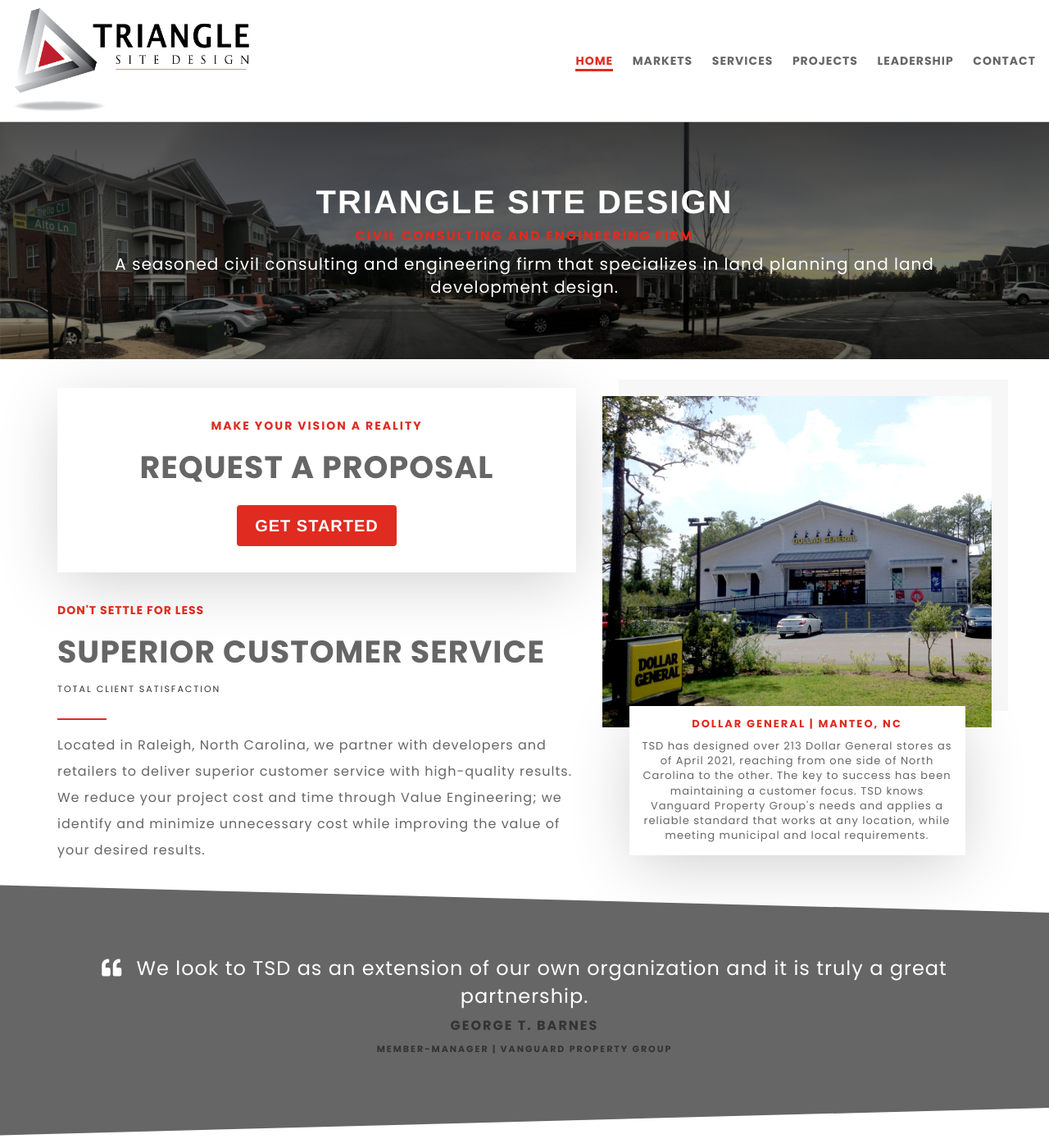
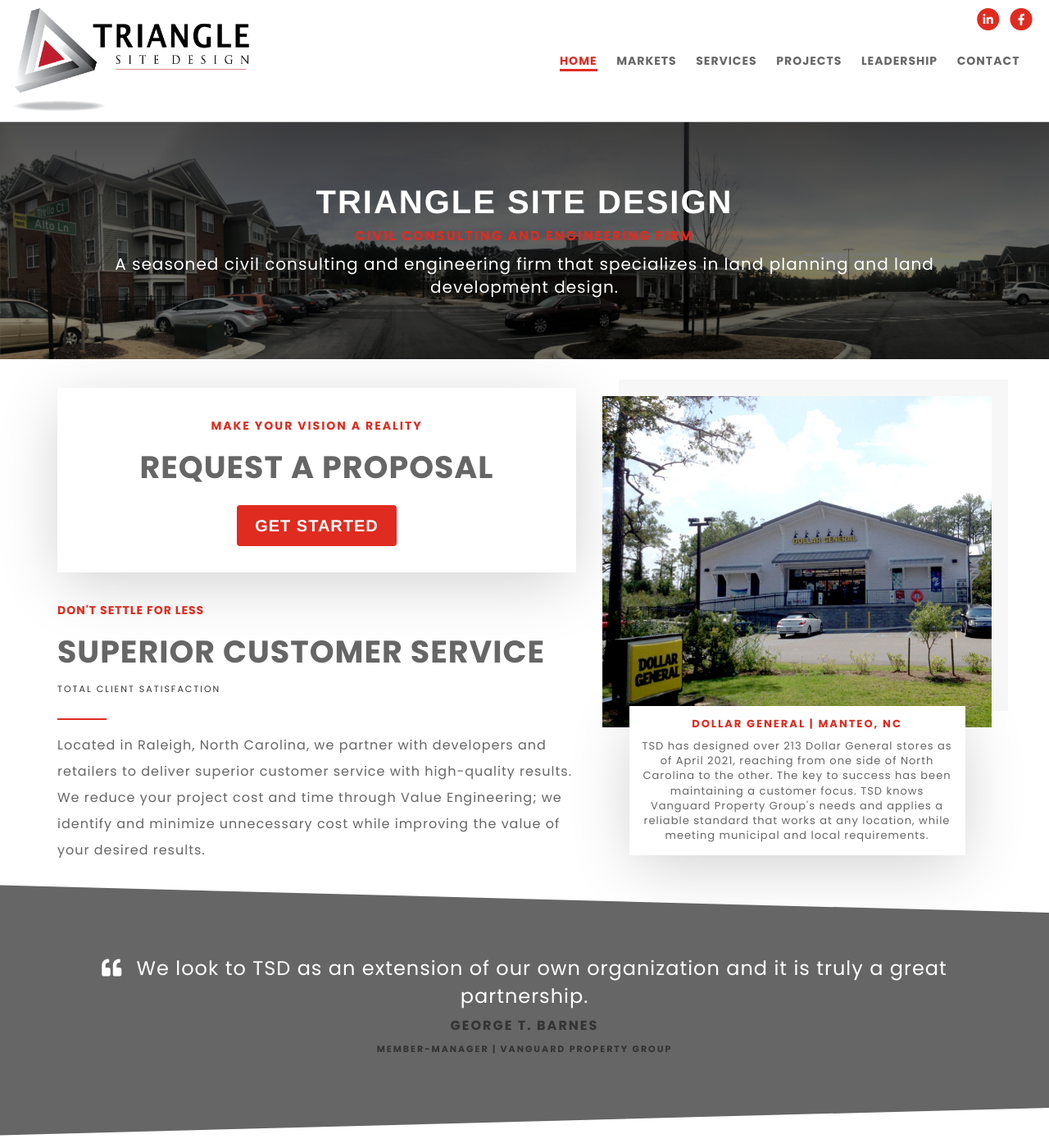
Before and after one commit to rossgodwin/trianglesitedesign.com, a Jekyll site: the page built from index.html, in a window 1280 px wide and 1400 px high. Shown: the whole window at 82% size. Built offline with Jekyll 4.4.1, drawn with Linux system fonts in a browser that asks for light colours; some web fonts are replaced.

Commit message:
Added social media icons to page header

```diff
--- a/_includes/page-footer.html
+++ b/_includes/page-footer.html
@@ -51,9 +51,9 @@
 
 				<div class="tsd-page-footer-contact-connect">
 					<div>Connect With Us</div>
-					{% include snippets/components/buttons/linkedin-icon-button.html %}
+					{% include snippets/components/buttons/linkedin-icon-button.html fa_size_class="fa-2x" %}
 
-					{% include snippets/components/buttons/facebook-icon-button.html %}
+					{% include snippets/components/buttons/facebook-icon-button.html fa_size_class="fa-2x" %}
 				</div>
 			</div>
 
--- a/_includes/page-header.html
+++ b/_includes/page-header.html
@@ -30,7 +30,12 @@
 				<li>
 					<a href="#contact">Contact</a>
 				</li>
+				<li>
+					{% include snippets/layout/page/page-header-social-icons.html %}
+				</li>
 			</ul>
 		</nav>
+
+		{% include snippets/layout/page/page-header-social-icons.html %}
 	</div>
 </header>
--- a/_includes/snippets/components/buttons/facebook-icon-button.html
+++ b/_includes/snippets/components/buttons/facebook-icon-button.html
@@ -1,6 +1,6 @@
 <span class="facebook-icon-button">
 	<a href="{{ site.data.tsd.facebook.url }}" target="_blank">
-		<span class="fa-stack fa-2x">
+		<span class="fa-stack {{ include.fa_size_class }}">
 			<i class="fas fa-circle fa-stack-2x" aria-hidden="true"></i>
 			<i class="fab fa-facebook-f fa-stack-1x fa-inverse" aria-hidden="true"></i>
 		</span>
--- a/_includes/snippets/components/buttons/linkedin-icon-button.html
+++ b/_includes/snippets/components/buttons/linkedin-icon-button.html
@@ -1,6 +1,6 @@
 <span class="linkedin-icon-button">
 	<a href="{{ site.data.tsd.linkedin.url }}" target="_blank">
-		<span class="fa-stack fa-2x">
+		<span class="fa-stack {{ include.fa_size_class }}">
 			<i class="fas fa-circle fa-stack-2x" aria-hidden="true"></i>
 			<i class="fab fa-linkedin-in fa-stack-1x fa-inverse" aria-hidden="true"></i>
 		</span>
--- /dev/null
+++ b/_includes/snippets/layout/page/page-header-social-icons.html
@@ -0,0 +1,5 @@
+<div class="page-header-social-icons">
+	{% include snippets/components/buttons/linkedin-icon-button.html fa_size_class="fa-sm" %}
+
+	{% include snippets/components/buttons/facebook-icon-button.html fa_size_class="fa-sm" %}
+</div>
--- a/_sass/layout/_page.scss
+++ b/_sass/layout/_page.scss
@@ -9,6 +9,10 @@
 		"h"
 		"c"
 		"f";
+
+	.page-header-social-icons {
+		display: none;
+	}
 }
 
 // ------------- Header -----------------
@@ -81,6 +85,10 @@
 				}
 			}
 		}
+	}
+
+	.page-header-social-icons {
+		display: block;
 	}
 }
 
@@ -236,6 +244,15 @@
 @media (min-width: $device-width-breakpoint-medium) {
 	.tsd-page-wrapper {
 		grid-template-rows: $tsd-medium-device-header-height 1fr auto;
+
+		.page-header-social-icons {
+			display: block;
+			position: fixed;
+			top: 0;
+			left: auto;
+			right: 0;
+			padding: inherit;
+		}
 	}
 
 	// ------------- Header -----------------
@@ -260,6 +277,10 @@
 	.tsd-page-header-navigation {
 		display: block;
 		text-align: left;
+
+		.page-header-social-icons {
+			display: none;
+		}
 	}
 
 	.tsd-page-header-navigation ul li {
```
